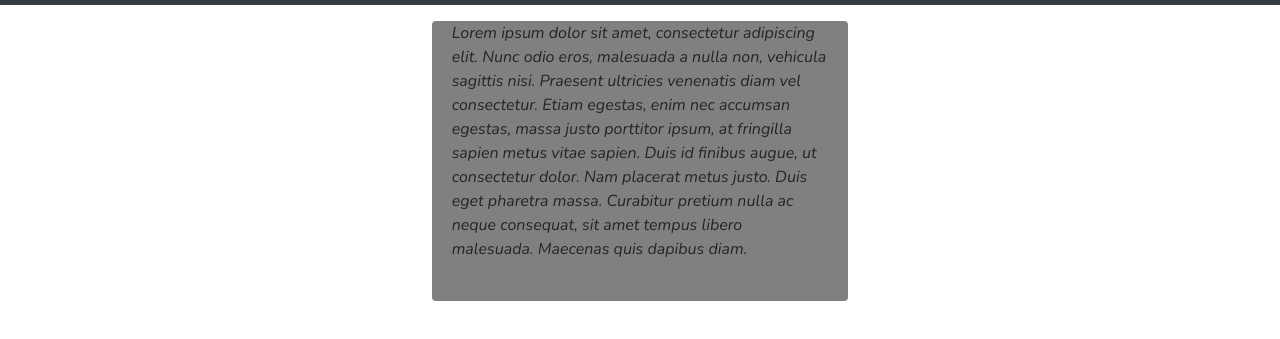
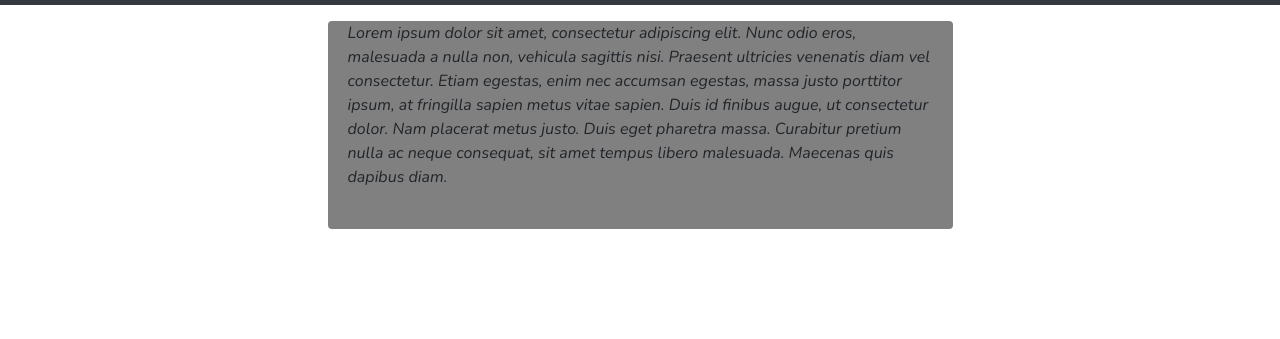
Before and after one commit to xGrowthx/cabecalho-Pam, a plain HTML site: page index.html in a window 1280 px wide. Shown: the part 309-648 px from the top of the page. Drawn offline with nearby package versions, Linux system fonts and the light colour scheme.

```diff
--- a/css/style.css
+++ b/css/style.css
@@ -4,6 +4,7 @@
 .img-header{
     background-image: url(../img/background-gamer.jpg);
     background-position: top;
+    background-size: cover;
 
 }
 
--- a/index.html
+++ b/index.html
@@ -30,7 +30,7 @@
 
     <div class="principal">
       <div class="container-fluid">
-      <p class="font-paragraph col-12 col-sm-6 col-md-4 mx-auto mt-3">Lorem ipsum dolor sit amet, consectetur adipiscing elit. Nunc odio eros, malesuada a nulla non, vehicula sagittis nisi. Praesent ultricies venenatis diam vel consectetur. Etiam egestas, enim nec accumsan egestas, massa justo porttitor ipsum, at fringilla sapien metus vitae sapien. Duis id finibus augue, ut consectetur dolor. Nam placerat metus justo. Duis eget pharetra massa. Curabitur pretium nulla ac neque consequat, sit amet tempus libero malesuada. Maecenas quis dapibus diam.</p>
+      <p class="font-paragraph col-12 col-sm-6 mx-auto mt-3">Lorem ipsum dolor sit amet, consectetur adipiscing elit. Nunc odio eros, malesuada a nulla non, vehicula sagittis nisi. Praesent ultricies venenatis diam vel consectetur. Etiam egestas, enim nec accumsan egestas, massa justo porttitor ipsum, at fringilla sapien metus vitae sapien. Duis id finibus augue, ut consectetur dolor. Nam placerat metus justo. Duis eget pharetra massa. Curabitur pretium nulla ac neque consequat, sit amet tempus libero malesuada. Maecenas quis dapibus diam.</p>
       </div>
     </div>
 
```
